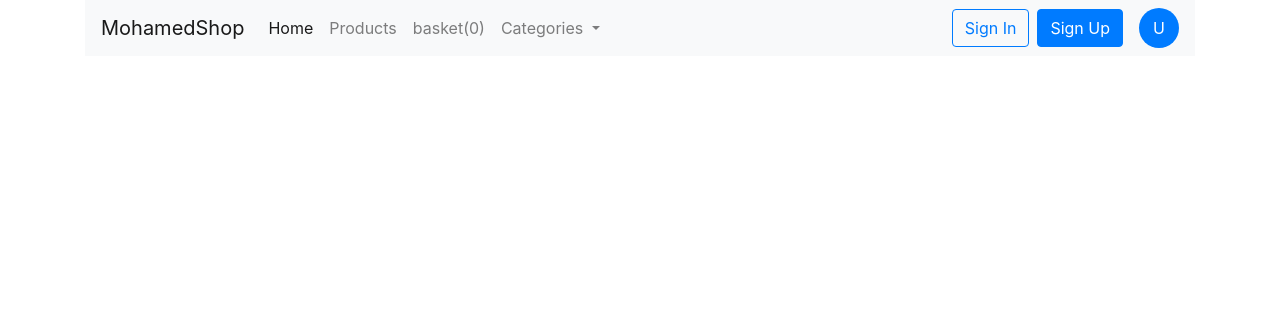
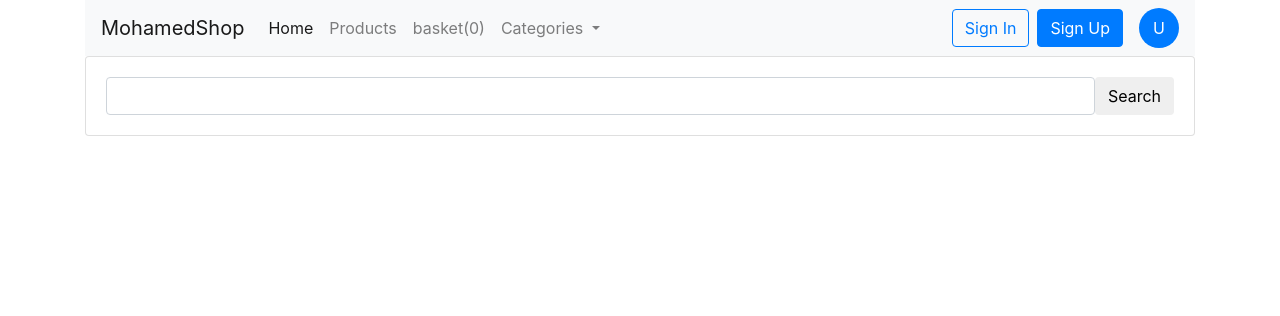
Before and after one commit to MohamedAmhal/final_project_alx_backend_SE, a Django app: page / in a window 1280 px wide. Shown: the top 316 px of the page. Run offline with Django 5.2, Linux system fonts and the light colour scheme.

Commit message:
adding the search stage with a button submit in the index page

```diff
--- a/web_ecommerce/shop/templates/shop/index.html
+++ b/web_ecommerce/shop/templates/shop/index.html
@@ -1,3 +1,18 @@
 {% extends "shop/base.html" %}
 
-{% block content %} {% endblock %}
+{% block content %}
+    <div class="row">
+        <div class="col-md-12">
+            <form class="card card-sm">
+                <div class="card-body row no-gutters align-items-center">
+                    <div class="col">
+                        <input type="search" name="item-name" class="form-control from-control-borderless">
+                    </div>
+                    <div class="col-auto">
+                        <button type="submit" class="btn btn-sucess">Search</button>
+                    </div>
+                </div>
+            </form>
+        </div>
+    </div>
+{% endblock %}
```
